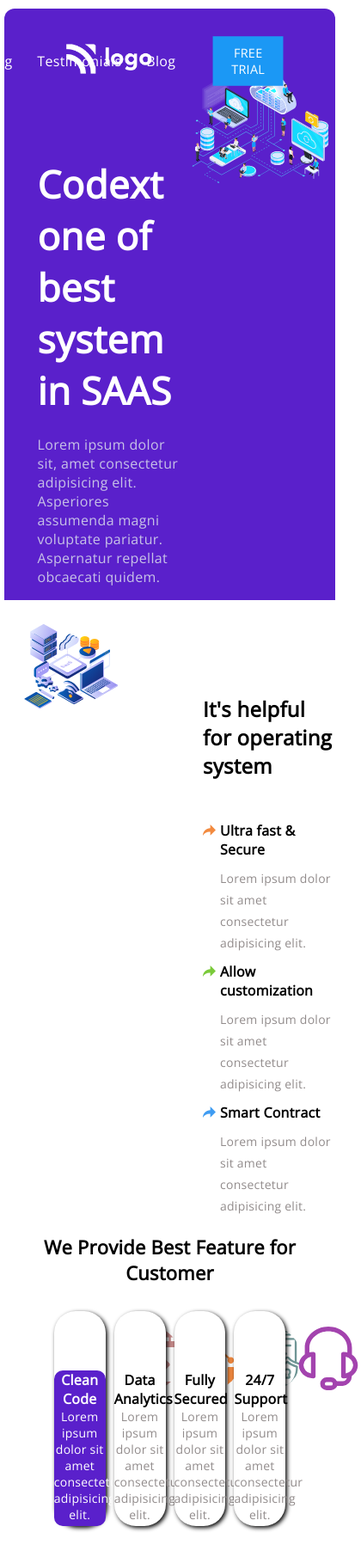
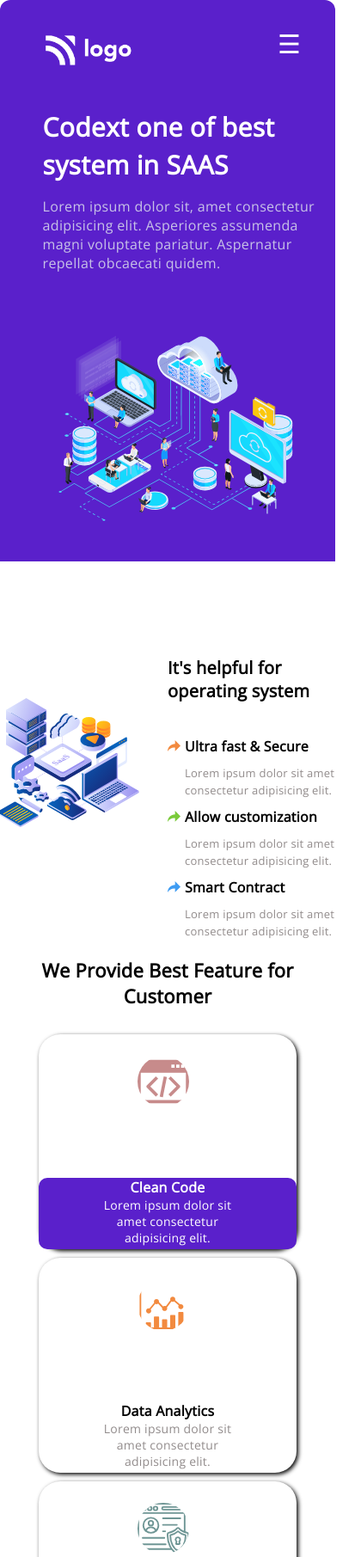
Before and after one commit to Abhiadi12/html-css-projects, a plain HTML site: page live-class-project-13/index.html in a window 390 px wide. Shown: the top 1811 px of the page at 86% size, 420 px wide, since content can reach past the window. Before the commit the page ends 1785 px from the top, so only its background shows below. Drawn offline with nearby package versions, Linux system fonts and the light colour scheme; a web font is replaced by a local one.

Commit message:
project 13 responsiveness

```diff
--- a/live-class-project-13/index.html
+++ b/live-class-project-13/index.html
@@ -21,7 +21,27 @@
           <span class="link">Blog</span>
           <button class="btn-blue">FREE TRIAL</button>
         </div>
+        <div class="hamburger">
+          <span
+            style="font-size: 30px; cursor: pointer; color: white"
+            onclick="openNav()"
+            >&#9776;
+          </span>
+        </div>
       </nav>
+      <div id="mySidenav" class="sidenav">
+        <a href="javascript:void(0)" class="closebtn" onclick="closeNav()"
+          >&times;</a
+        >
+        <span class="link active">Home</span>
+        <span class="link">Services</span>
+        <span class="link">Pricing</span>
+        <span class="link">Testimonials</span>
+        <span class="link">Blog</span>
+        <div class="btn-container">
+          <button class="btn-blue">FREE TRIAL</button>
+        </div>
+      </div>
       <div class="heading-section">
         <div class="left-section">
           <div class="context-wrapper">
@@ -103,5 +123,14 @@
         </div>
       </secton>
     </main>
+    <script>
+      function openNav() {
+        document.getElementById("mySidenav").style.width = "250px";
+      }
+
+      function closeNav() {
+        document.getElementById("mySidenav").style.width = "0";
+      }
+    </script>
   </body>
 </html>
--- a/live-class-project-13/style.css
+++ b/live-class-project-13/style.css
@@ -1,10 +1,10 @@
-@import url('https://fonts.googleapis.com/css2?family=Jost:wght@316;400&family=Open+Sans:wght@300;400&family=Oswald:wght@300&family=Red+Rose:wght@300;400&family=Roboto:wght@100;300&display=swap');
+@import url("https://fonts.googleapis.com/css2?family=Jost:wght@316;400&family=Open+Sans:wght@300;400&family=Oswald:wght@300&family=Red+Rose:wght@300;400&family=Roboto:wght@100;300&display=swap");
 
 * {
   margin: 0;
   padding: 0;
   box-sizing: border-box;
-  font-family: 'Open Sans', sans-serif;
+  font-family: "Open Sans", sans-serif;
 }
 
 body {
@@ -16,7 +16,7 @@ header {
   /* border: 1px solid red; */
   border-top-left-radius: 12px;
   border-top-right-radius: 12px;
-  background-color: #5A20CB;
+  background-color: #5a20cb;
   padding-left: 10%;
   height: auto;
 }
@@ -55,9 +55,13 @@ nav {
   color: #8ac0f1;
 }
 
+.hamburger {
+  display: none;
+}
+
 .btn-blue {
   outline: none;
-  background-color: #1B98F5;
+  background-color: #1b98f5;
   color: white;
   font-size: 16px;
   letter-spacing: 0.35px;
@@ -150,7 +154,6 @@ nav {
   padding-left: 20px;
 }
 
-
 .options h6 {
   font-weight: 600;
   letter-spacing: 0.25px;
@@ -164,7 +167,7 @@ nav {
 }
 
 .arrow1::before {
-  content: '';
+  content: "";
   position: absolute;
   background-image: url(./assets/share-arrow1.svg);
   display: inline-block;
@@ -175,7 +178,7 @@ nav {
 }
 
 .arrow2::before {
-  content: '';
+  content: "";
   position: absolute;
   background-image: url(./assets/share-arrow2.svg);
   display: inline-block;
@@ -186,7 +189,7 @@ nav {
 }
 
 .arrow3::before {
-  content: '';
+  content: "";
   position: absolute;
   background-image: url(./assets/share-arrow3.svg);
   display: inline-block;
@@ -228,7 +231,6 @@ nav {
   margin: 0 auto;
   display: flex;
   gap: 10px;
-  /* border: 1px solid red; */
   margin-bottom: 10px;
   padding-bottom: 10px;
 }
@@ -254,7 +256,7 @@ nav {
   transform: scale(1.5);
   position: absolute;
   top: 30px;
-  left: 85px;
+  left: 38%;
 }
 
 .info {
@@ -281,15 +283,159 @@ nav {
   padding-bottom: 4px;
 }
 
-#text-white  {
+#text-white {
   color: white;
 }
 
 .card:first-child .info {
-  background-color: #5A20CB;
+  background-color: #5a20cb;
   color: white;
 }
 
 button:hover {
   cursor: pointer;
 }
+
+.sidenav {
+  height: 100%;
+  width: 0;
+  position: fixed;
+  z-index: 1;
+  top: 0;
+  right: 0;
+  background-color: #182c97;
+  overflow-x: hidden;
+  transition: 0.5s;
+  padding-top: 60px;
+}
+
+.sidenav a {
+  padding: 8px 8px 8px 16px;
+  text-decoration: none;
+  font-size: 25px;
+  color: #818181;
+  display: block;
+  transition: 0.3s;
+}
+
+.sidenav a:hover {
+  color: #f1f1f1;
+}
+
+.sidenav .closebtn {
+  position: absolute;
+  top: 0;
+  right: 25px;
+  font-size: 36px;
+  margin-left: 50px;
+}
+
+@media screen and (min-width: 1040px) {
+  #mySidenav {
+    display: none;
+    background-color: #5a20cb;
+  }
+}
+
+@media screen and (max-width: 1040px) {
+  .cards {
+    width: 85%;
+  }
+  .card img {
+    transform: scale(1.2);
+  }
+  .links {
+    display: none;
+  }
+  .hamburger {
+    display: block;
+    position: absolute;
+    right: 40px;
+  }
+  header {
+    padding-left: 5%;
+  }
+  .link {
+    display: block;
+    text-align: center;
+    font-size: 20px;
+    margin-bottom: 20px;
+  }
+  .btn-container {
+    display: flex;
+    justify-content: center;
+  }
+  .btn-blue {
+    margin-left: -20px;
+  }
+}
+
+@media screen and (max-width: 900px) {
+  header {
+    overflow: none;
+  }
+
+  .cards {
+    width: 85%;
+    flex-wrap: wrap;
+    justify-content: center;
+  }
+  .card img {
+    left: 40%;
+  }
+  .saas-img-container img {
+    transform: scale(1.2);
+    margin-top: 25%;
+  }
+  .context-wrapper h4 {
+    font-size: 34px;
+  }
+}
+
+@media screen and (max-width: 700px) {
+  body {
+    padding: 0;
+  }
+  .saas-img-container img {
+    margin-top: 50%;
+  }
+  .heading-section {
+    flex-direction: column;
+  }
+  .left-section {
+    width: 100%;
+    padding-left: 30px;
+  }
+  .right-section {
+    width: 100%;
+  }
+  .right-section img {
+    transform: scale(0.8);
+  }
+  .context-wrapper {
+    padding-top: 4em;
+  }
+}
+
+@media screen and (max-width: 550px) {
+  .side-aside {
+    padding-left: 10%;
+  }
+  .context-wrapper h4 {
+    font-size: 30px;
+    line-height: 44px;
+  }
+}
+
+@media screen and (max-width: 450px) {
+  .saas-img-container img {
+    margin-top: 100%;
+  }
+  .side-aside h4 {
+    font-size: 20px;
+  }
+  .options p {
+    line-height: 20px;
+    font-size: 13px;
+  }
+}
```
Also changed, not shown: README.md.
